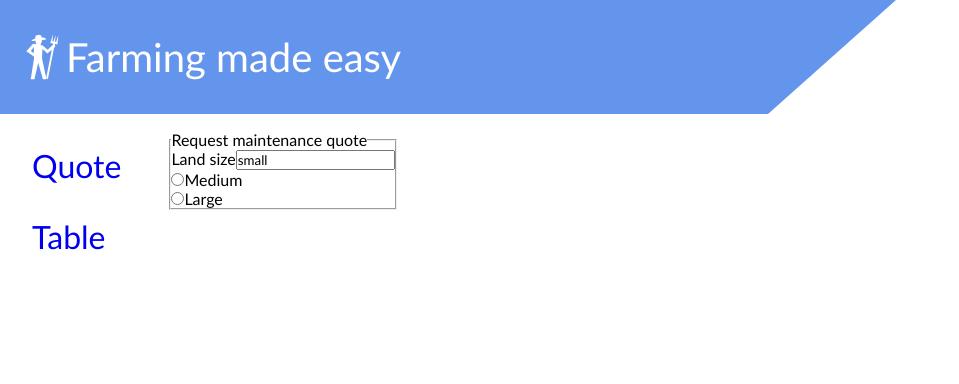
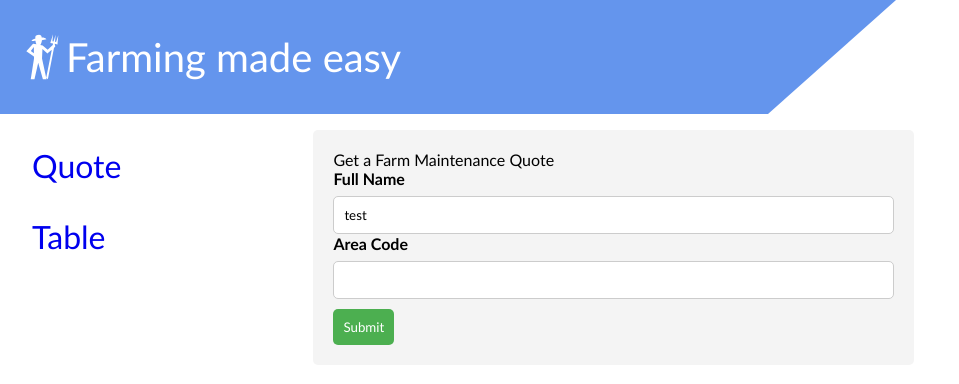
Before and after one commit to slav-getov/react-proj, a React app: page /quote in a window 1280 px wide. Shown: the top 384 px of the page, without its empty margins (0-959 px from the left). Built offline with nearby package versions, Linux system fonts and the light colour scheme.

Commit message:
basic form now works on blur and onsubmit

```diff
--- a/package.json
+++ b/package.json
@@ -30,6 +30,7 @@
     "@babel/preset-env": "^7.20.2",
     "@babel/preset-react": "^7.18.6",
     "babel-loader": "^9.1.2",
+    "react-hook-form": "^7.43.5",
     "webpack-dev-server": "^4.11.1"
   }
 }
--- a/src/components/Form.jsx
+++ b/src/components/Form.jsx
@@ -1,28 +1,81 @@
 import React from "react";
 import styled from "styled-components";
+import { useForm } from "react-hook-form";
 const FormStyles = styled.form`
-  padding: 1rem;
+  background-color: #f4f4f4;
+  padding: 20px;
+  border-radius: 5px;
+  margin-top: 1rem;
 `;
+const StyledLabel = styled.label`
+  font-weight: bold;
+`;
+const StyledInput = styled.input`
+  width: 100%;
+  padding: 10px;
+  border: 1px solid #ccc;
+  border-radius: 5px;
+  margin-top: 0.5rem;
+  outline: none;
+`;
+
+const StyledButton = styled.button`
+  background-color: #4caf50;
+  color: white;
+  padding: 10px;
+  margin-top: 10px;
+  border: none;
+  border-radius: 5px;
+  cursor: pointer;
+  &:disabled {
+    opacity: 0.5;
+  }
+  &:enabled {
+    opacity: 1;
+  }
+  opacity: ${(props) => (!props.enabled ? 0.5 : 1)};
+`;
+
+const StyledAlert = styled.div`
+  padding: 10px;
+  background-color: #f44336;
+  color: white;
+  margin-top: 10px;
+  border-radius: 5px;
+`;
+
 const Form = () => {
+  const {
+    register,
+    handleSubmit,
+    watch,
+    formState: { errors },
+  } = useForm({ mode: "all" });
+  const onSubmit = (data) => console.log(data);
+
   return (
-    <FormStyles>
-      <fieldset>
-        <legend>Request maintenance quote</legend>
-        <p>
-          <label for="land_size_input">
-            Land size
-            <input type="text" name="size" id="land_size_input" value="small" />
-          </label>
-        </p>
-        <p>
-          <input type="radio" name="size" id="size_2" value="medium" />
-          <label for="size_2">Medium</label>
-        </p>
-        <p>
-          <input type="radio" name="size" id="size_3" value="large" />
-          <label for="size_3">Large</label>
-        </p>
-      </fieldset>
+    <FormStyles onSubmit={handleSubmit(onSubmit)}>
+      <legend>Get a Farm Maintenance Quote</legend>
+      <div>
+        <StyledLabel for="fullName">Full Name</StyledLabel>
+        <StyledInput defaultValue="test" {...register("full-name")} />
+
+        {/* include validation with required or other standard HTML validation rules */}
+        <StyledLabel for="areaCode">Area Code</StyledLabel>
+        <StyledInput
+          {...register(
+            "areaCode",
+            { required: true },
+            { onBlur: handleSubmit(onSubmit) }
+          )}
+        />
+
+        <StyledButton type="submit">Submit</StyledButton>
+      </div>
+
+      <div>
+        {errors.areaCode && <StyledAlert>This field is required</StyledAlert>}
+      </div>
     </FormStyles>
   );
 };
--- a/src/components/MainSection.jsx
+++ b/src/components/MainSection.jsx
@@ -2,6 +2,7 @@ import React from "react";
 import styled from "styled-components";
 const MainStyles = styled.main`
   display: flex;
+  gap: 10rem;
 `;
 const MainSection = ({ children }) => {
   return <MainStyles>{children}</MainStyles>;
```
Also changed, not shown: 1 other file (tests, documents, lock files or other folders).
